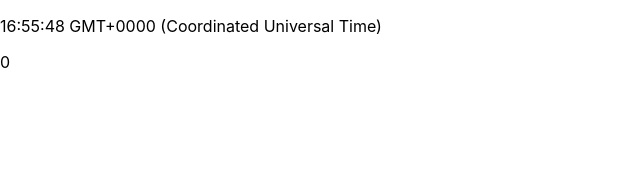
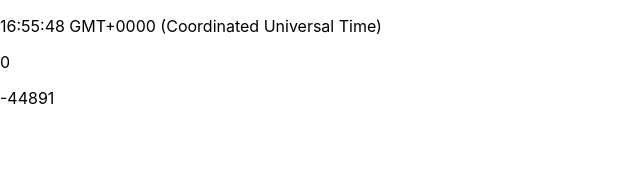
Before and after one commit to ErtanMuslic/Classes, a React (Create React App) app in the folder React/react2gen/: page / in a window 1280 px wide. Shown: the top 178 px of the page, without its empty margins (0-640 px from the left). Built offline with nearby package versions, Linux system fonts and the light colour scheme.

Commit message:
fromdate

```diff
--- a/React/react2gen/src/components/class/fromdate.jsx
+++ b/React/react2gen/src/components/class/fromdate.jsx
@@ -3,16 +3,19 @@ class FromDate extends React.Component{
     constructor(props){
         super(props);
         const date = new Date(2022,6,1,5,23,59);
-        this.state={ dayYesterday:date,time:""}
+        this.state={ dayYesterday:date,time:this.calculateDateDiff()}
     }
 
     calculateDateDiff(){
-
+    //    console.log(parseInt((new Date().getTime() / 1000).toFixed(0)));
+    // console.log(parseInt((new Date(2022,6,1,5,23,59).getTime() / 1000).toFixed(0)))
+     return  parseInt((new Date().getTime() / 1000).toFixed(0)) - parseInt((new Date(2022,6,1,5,23,59).getTime() / 1000).toFixed(0))
     }
-
     componentDidMount(){
         this.intervalId=setInterval(() =>{
-
+            this.setState({
+                time:this.state.time+1
+            });
         },1000)
     }
 
```
